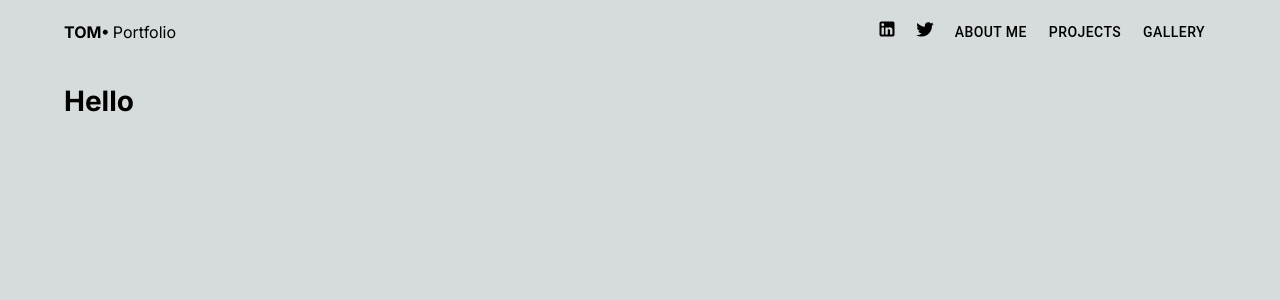
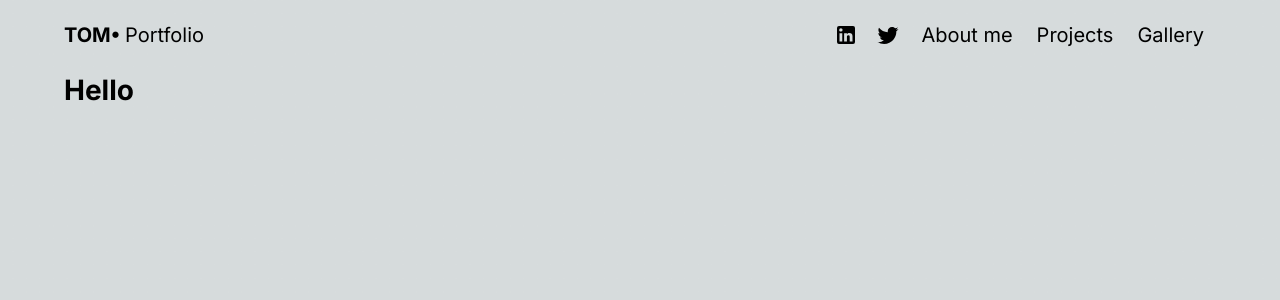
Before and after one commit to Tom-michel/portfolio-v1-reactJS, a Next.js app: page / in a window 1280 px wide. Shown: the top 300 px of the page. Built offline with nearby package versions, Linux system fonts and the light colour scheme.

Commit message:
the navbar updated

```diff
--- a/components/Layout.tsx
+++ b/components/Layout.tsx
@@ -9,9 +9,7 @@ export default function Layout({ children }: { children: React.ReactNode }) {
   return (
     <>
       <Navbar />
-      <Container sx={{ mt: 10 }} className={inter.className}>
-        {children}
-      </Container>
+      <Container className={inter.className}>{children}</Container>
     </>
   );
 }
--- a/components/Navbar.tsx
+++ b/components/Navbar.tsx
@@ -1,6 +1,7 @@
 import {
   AccountCircleOutlined,
   Close,
+  DragHandle,
   LinkedIn,
   Menu as MenuIcon,
   Twitter,
@@ -20,7 +21,7 @@ import {
 } from "@mui/material";
 import { Inter } from "next/font/google";
 import Link from "next/link";
-import React from "react";
+import React, { useState } from "react";
 
 const inter = Inter({ subsets: ["latin"] });
 
@@ -29,19 +30,19 @@ const pages = [
     id: 1,
     name: "About me",
     href: "/about",
-    icon: <AccountCircleOutlined fontSize="small" />,
+    icon: <AccountCircleOutlined />,
   },
   {
     id: 2,
     name: "Projects",
     href: "/projects",
-    icon: <Webhook fontSize="small" />,
+    icon: <Webhook />,
   },
   {
     id: 3,
     name: "Gallery",
     href: "/gallery",
-    icon: <WebStoriesOutlined fontSize="small" />,
+    icon: <WebStoriesOutlined />,
   },
 ];
 
@@ -50,14 +51,14 @@ const socials = [
     id: 1,
     name: "LinkedIn",
     href: "https://linkedin.com/in/michel-btompe-3a0bb3234/",
-    icon: <LinkedIn fontSize="small" />,
+    icon: <LinkedIn />,
     color: "",
   },
   {
     id: 2,
     name: "Twitter",
     href: "https://twitter.com/michelbtompe",
-    icon: <Twitter fontSize="small" />,
+    icon: <Twitter />,
     color: "",
   },
 ];
@@ -75,10 +76,28 @@ export default function Navbar() {
     setAnchorElNav(null);
   };
 
+  const [showIcon, setShowIcon] = useState(false);
+  // const resizeWindow = () => {
+  //   if (
+  //     document.documentElement.scrollTop > 99 ||
+  //     document.body.scrollTop > 99
+  //   ) {
+  //     setShowIcon(true);
+  //   } else {
+  //     setShowIcon(false);
+  //   }
+  // };
+  // resizeWindow();
+
   return (
+    <>
       <AppBar
-      position="fixed"
-      sx={{ backgroundColor: "transparent", boxShadow: "none" }}
+        position="static"
+        sx={{
+          backgroundColor: "transparent",
+          boxShadow: "none",
+          py: 0.315,
+        }}
       >
         <Container>
           <Toolbar
@@ -87,28 +106,28 @@ export default function Navbar() {
               display: "flex",
               justifyContent: "space-between",
               alignItems: "center",
+              "& a": { fontSize: "20px" },
             }}
           >
             <Link
               href="/"
               style={{
                 marginRight: 2,
-              fontSize: "16px",
               }}
             >
               <span style={{ fontWeight: 700 }}>TOM• </span> Portfolio
             </Link>
 
             <Box sx={{ display: "flex", alignItems: "center" }}>
-            <Box>
+              <Box sx={{ display: "flex", alignItems: "center" }}>
                 {socials.map((social) => (
-                <IconButton size="small">
+                  <IconButton size="small" sx={{ py: 0 }}>
                     <Typography
                       key={social.id}
                       component="a"
                       href={social.href}
                       target="_blank"
-                    sx={{ mx: 0.5 }}
+                      sx={{ mx: 0.5, display: "flex", alignItems: "center" }}
                     >
                       {social.icon}
                     </Typography>
@@ -118,13 +137,28 @@ export default function Navbar() {
 
               <Box sx={{ flexGrow: 0, display: { xs: "flex", md: "none" } }}>
                 <IconButton
-                size="large"
+                  // size="large"
                   aria-label="account of current user"
                   aria-controls="menu-appbar"
                   aria-haspopup="true"
                   onClick={handleOpenNavMenu}
+                  sx={{
+                    backgroundColor: !Boolean(anchorElNav)
+                      ? "var(--cardBgColor)"
+                      : "var(--backgroundColor)",
+
+                    border: !Boolean(anchorElNav)
+                      ? "1px solid var(--cardBgColor)"
+                      : "1px solid var(--backgroundColor)",
+                    transition: "0.3s",
+                    ":hover": {
+                      transform: "rotate(-30deg)",
+                      backgroundColor: "var(--primaryColorOp)",
+                      border: "1px solid var(--primaryColor)",
+                    },
+                  }}
                 >
-                <MenuIcon />
+                  <DragHandle />
                 </IconButton>
                 <Menu
                   id="menu-appbar"
@@ -141,7 +175,12 @@ export default function Navbar() {
                   open={Boolean(anchorElNav)}
                   onClose={handleCloseNavMenu}
                   sx={{
-                  display: { xs: "block", md: "none" },
+                    display: {
+                      xs: "block",
+                      md: "none",
+                      a: { fontSize: "17px" },
+                      span: { fontSize: "20px" },
+                    },
                   }}
                 >
                   <Box
@@ -157,14 +196,13 @@ export default function Navbar() {
                       style={{
                         color: "var(--primaryColor)",
                         fontWeight: 700,
-                      fontSize: "18px",
                       }}
                     >
                       TOM•Portfolio
                     </span>
-                  <IconButton size="small" onClick={handleCloseNavMenu}>
+                    {/* <IconButton size="small" onClick={handleCloseNavMenu}>
                       <Close />
-                  </IconButton>
+                    </IconButton> */}
                   </Box>
                   {socials.map((social) => (
                     <MenuItem key={social.id} onClick={handleCloseNavMenu}>
@@ -174,7 +212,6 @@ export default function Navbar() {
                           display: "flex",
                           alignItems: "center",
                           gap: "15px",
-                        fontSize: "14px",
                         }}
                         component="a"
                         href={social.href}
@@ -191,7 +228,6 @@ export default function Navbar() {
                           display: "flex",
                           alignItems: "center",
                           gap: "15px",
-                        fontSize: "14px",
                         }}
                         href={page.href}
                       >
@@ -204,16 +240,60 @@ export default function Navbar() {
 
               <Box sx={{ flexGrow: 0, display: { xs: "none", md: "flex" } }}>
                 {pages.map((page) => (
-                <Button size="large" key={page.id} sx={{ display: "block" }}>
-                  <Link style={{ fontSize: "14px" }} href={page.href}>
+                  <Link
+                    key={page.id}
+                    href={page.href}
+                    style={{ margin: "0 0.75rem" }}
+                  >
                     {page.name}
                   </Link>
-                </Button>
                 ))}
               </Box>
             </Box>
           </Toolbar>
         </Container>
       </AppBar>
+
+      {showIcon && (
+        <IconButton
+          size="large"
+          aria-label="account of current user"
+          aria-controls="menu-appbar"
+          aria-haspopup="true"
+          onClick={(e) => {
+            if (!Boolean(anchorElNav)) {
+              handleOpenNavMenu(e);
+            } else {
+              handleCloseNavMenu();
+            }
+          }}
+          sx={{
+            backgroundColor: !Boolean(anchorElNav)
+              ? "var(--cardBgColor)"
+              : "var(--backgroundColor)",
+
+            border: !Boolean(anchorElNav)
+              ? "1px solid var(--cardBgColor)"
+              : "1px solid var(--backgroundColor)",
+            transition: "0.3s",
+            ":hover": {
+              transform: "rotate(-30deg)",
+              backgroundColor: "var(--primaryColorOp)",
+              border: "1px solid var(--primaryColor)",
+            },
+            position: "absolute",
+            right: 20,
+            top: 15,
+            zIndex: 9999,
+          }}
+        >
+          {!Boolean(anchorElNav) ? (
+            <DragHandle fontSize="large" />
+          ) : (
+            <Close fontSize="large" />
+          )}
+        </IconButton>
+      )}
+    </>
   );
 }
--- a/styles/globals.css
+++ b/styles/globals.css
@@ -6,6 +6,7 @@
     "Fira Mono", "Droid Sans Mono", "Courier New", monospace;
 
   --primaryColor: #ff6600;
+  --primaryColorOp: rgba(255, 102, 0, 0.487);
   --numberColor: #333;
   --foregroundColor: rgb(0, 0, 0);
   --backgroundColor: rgb(214, 219, 220);
@@ -120,4 +121,10 @@ p {
 a {
   color: var(--foregroundColor);
   text-decoration: none;
+  transition: 0.3s;
 }
+a:hover {
+  transition: 0.3s;
+  transform: translateY(-2px);
+  opacity: 0.8;
+}
```
Lines whose indentation alone changed are shown as unchanged.
